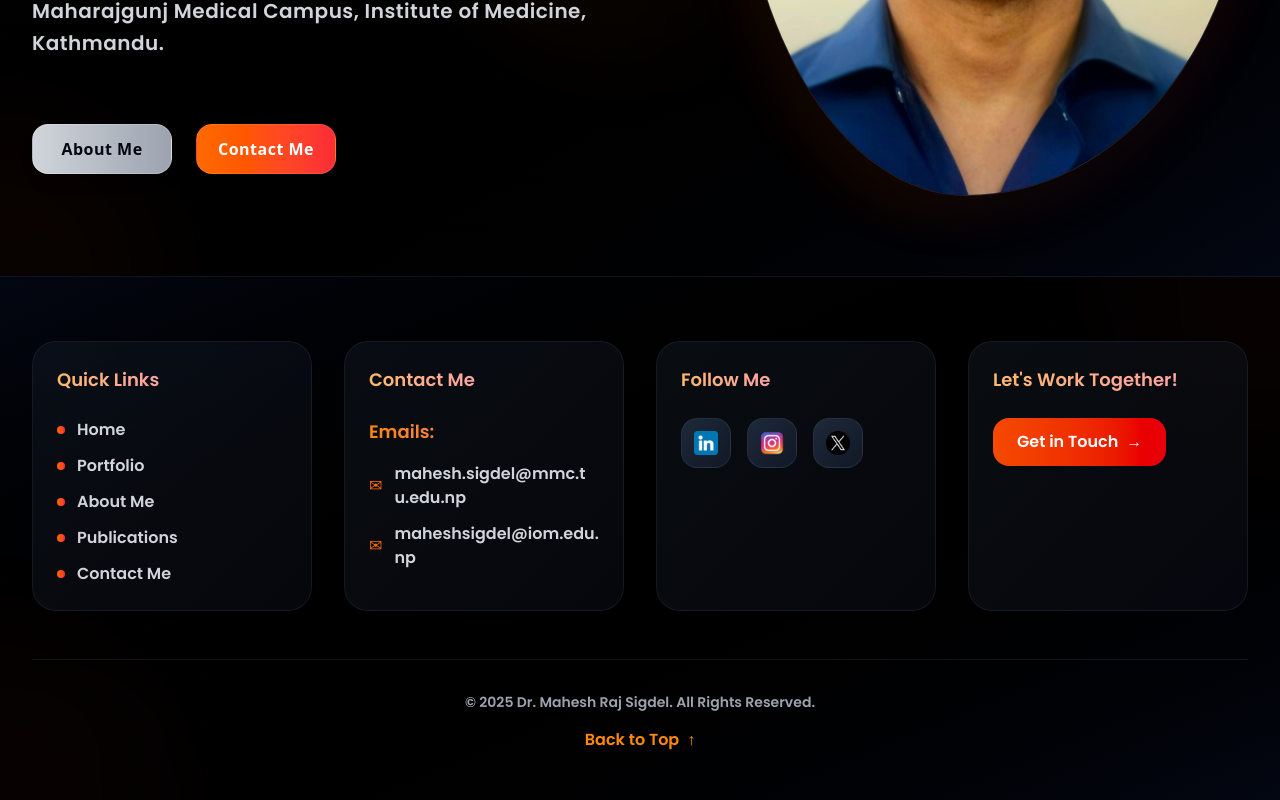
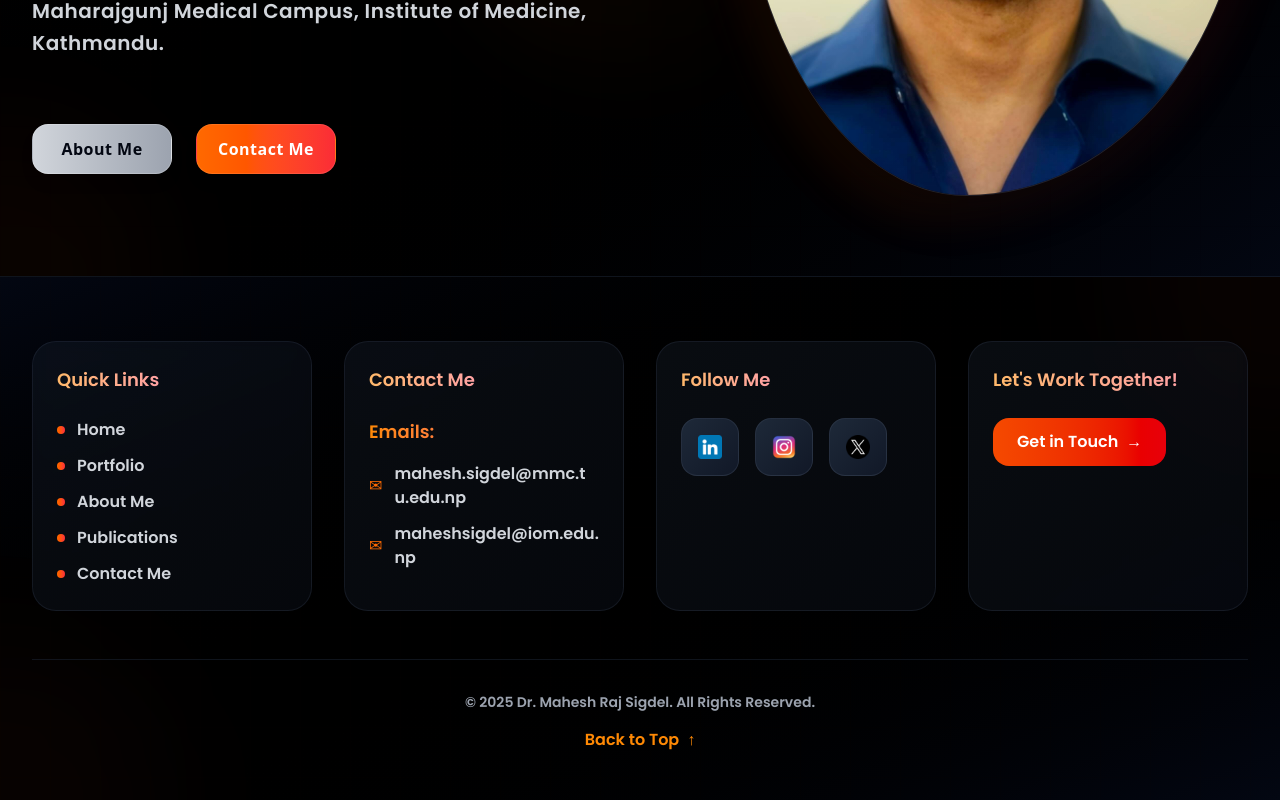
Before and after one commit to Suyog0-0/maheshrajsigdel, a Next.js app in the folder maheshrajsigdel-frontend/: page / in a window 1280 px wide. Shown: the part 524-1324 px from the top of the page. Built offline with nearby package versions, Linux system fonts and the light colour scheme.

Commit message:
Corrected the problems in Follow Me section of footer

```diff
--- a/maheshrajsigdel-frontend/components/footer.tsx
+++ b/maheshrajsigdel-frontend/components/footer.tsx
@@ -84,7 +84,7 @@ const Footer = () => {
               href={social.href}
               target="_blank"
               rel="noopener noreferrer"
-              className="group relative p-3 rounded-2xl bg-gradient-to-br from-gray-800 to-gray-900 border border-gray-700/50 transition-all duration-300 hover:scale-110 hover:border-orange-500/30 hover:shadow-lg hover:shadow-orange-500/20"
+              className="group relative p-4 rounded-2xl bg-gradient-to-br from-gray-800 to-gray-900 border border-gray-700/50 transition-all duration-300 hover:scale-90 hover:border-orange-500/30 hover:shadow-lg hover:shadow-orange-500/20"
             >
               <Image
                 src={social.src}
```
